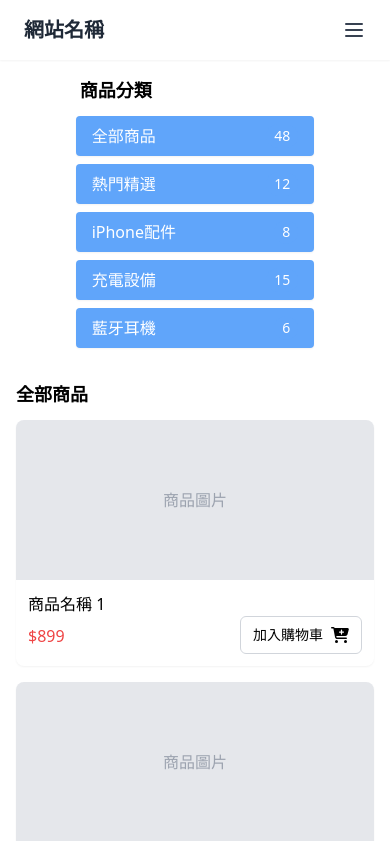
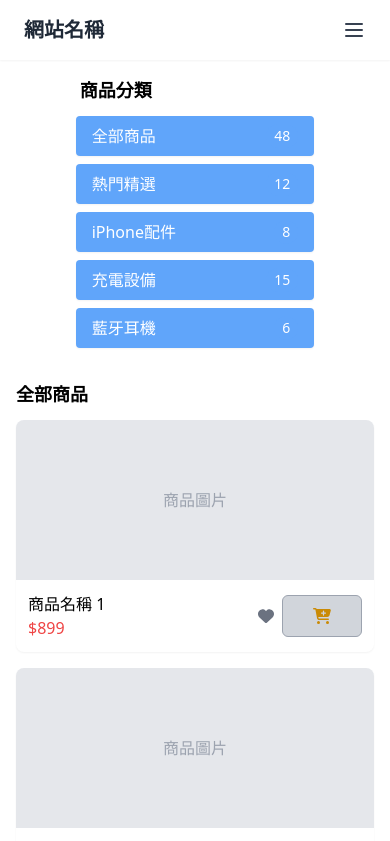
Before and after one commit to weiwei0304/webPage, a Vue app: page /webPage/shop in a window 390 px wide. Shown: the top 841 px of the page. Built offline with nearby package versions, Linux system fonts and the light colour scheme.

Commit message:
改變購物頁面

```diff
--- /dev/null
+++ b/src/components/modal/BaseModal.vue
@@ -0,0 +1,39 @@
+<template>
+  <teleport to="body">
+    <div
+      v-if="modelValue"
+      class="fixed inset-0 bg-black bg-opacity-50 flex items-center justify-center z-50"
+      @click="$emit('update:modelValue', false)"
+    >
+      <div class="bg-white rounded-lg shadow-lg max-w-md w-full mx-4" @click.stop>
+        <!-- 所有內容通過默認 slot 傳入 -->
+        <slot></slot>
+      </div>
+    </div>
+  </teleport>
+</template>
+
+<script>
+export default {
+  name: 'BaseModal',
+
+  props: {
+    modelValue: {
+      type: Boolean,
+      default: false,
+    },
+  },
+
+  emits: ['update:modelValue'],
+
+  watch: {
+    modelValue(newVal) {
+      if (newVal) {
+        document.body.style.overflow = 'hidden'
+      } else {
+        document.body.style.overflow = ''
+      }
+    },
+  },
+}
+</script>
--- a/src/pages/ShopPage.vue
+++ b/src/pages/ShopPage.vue
@@ -38,32 +38,81 @@
           </h2>
           <div class="grid grid-cols-1 sm:grid-cols-2 lg:grid-cols-3 gap-4">
             <!-- 商品卡片 -->
-            <RouterLink
+            <div
               v-for="i in 10"
               :key="i"
-              :to="{ name: 'ProductDetail', params: { id: i } }"
-              class="bg-white rounded-lg shadow-sm overflow-hidden hover:shadow-md transition-shadow cursor-pointer"
+              class="bg-white rounded-lg shadow-sm overflow-hidden hover:shadow-md transition-shadow cursor-pointer relative group"
             >
-              <div class="h-40 bg-gray-200 flex items-center justify-center">
+              <!-- 商品圖片 -->
+              <div
+                @click="goToProductDetail(i)"
+                class="h-40 bg-gray-200 flex items-center justify-center relative"
+              >
                 <span class="text-gray-400">商品圖片</span>
-              </div>
-              <div class="p-3">
-                <h3 class="font-medium">商品名稱 {{ i }}</h3>
-                <div class="flex justify-between">
-                  <p class="text-red-500 mt-2">$899</p>
-                  <div
-                    class="px-3 py-2 rounded-md flex gap-2 items-center border border-gray-300 hover:border-green-500 hover:bg-green-200 duration-300"
+
+                <!-- md 以上顯示的懸停按鈕 -->
+                <div
+                  class="hidden md:flex absolute inset-0 bg-black bg-opacity-20 opacity-0 group-hover:opacity-100 transition-opacity flex-col justify-end items-center gap-4 pb-4"
+                >
+                  <button @click.stop="openModal" title="加入我的最愛">
+                    <font-awesome-icon :icon="faHeart" class="text-gray-200 hover:text-red-500" />
+                  </button>
+
+                  <button
+                    @click.stop="openModal"
+                    class="w-80 rounded-md bg-white p-2 hover:bg-blue-100 transition group/cart-btn"
+                    title="加入購物車"
                   >
-                    <div class="text-sm">加入購物車</div>
-                    <font-awesome-icon :icon="faCartPlus" />
-                  </div>
+                    加入購物車
+                    <font-awesome-icon
+                      :icon="faCartPlus"
+                      class="group-hover/cart-btn:text-blue-400 transition-colors"
+                    />
+                  </button>
                 </div>
               </div>
-            </RouterLink>
+
+              <!-- 產品資訊區塊 - 改為 flex row 在小螢幕 -->
+              <div class="p-3 flex flex-row md:flex-col justify-between items-center">
+                <!-- 產品名稱和價格 -->
+                <div class="flex flex-col items-start md:items-center">
+                  <h3 @click="goToProductDetail(i)" class="font-medium">商品名稱 {{ i }}</h3>
+                  <p class="text-red-500">$899</p>
+                </div>
+
+                <!-- 小螢幕上顯示的按鈕 (在產品名稱價格旁邊) -->
+                <div class="flex md:hidden gap-2">
+                  <button
+                    @click.stop="openModal"
+                    title="加入我的最愛"
+                    class="text-gray-500 hover:text-red-500"
+                  >
+                    <font-awesome-icon :icon="faHeart" />
+                  </button>
+
+                  <button
+                    @click.stop="openModal"
+                    class="rounded-md hover:bg-blue-100 transition group/cart-btn w-20 border border-gray-400 bg-gray-300 p-2"
+                    title="加入購物車"
+                  >
+                    <font-awesome-icon
+                      :icon="faCartPlus"
+                      class="text-yellow-600 transition-colors"
+                    />
+                  </button>
+                </div>
+              </div>
+            </div>
           </div>
         </div>
       </div>
     </div>
+
+    <!-- Modal组件 -->
+    <BaseModal v-model="showModal">
+      <div>這是Modal</div>
+    </BaseModal>
+
     <the-footer></the-footer>
   </div>
 </template>
@@ -71,20 +120,24 @@
 <script>
 import TheHeader from '../components/header/TheHeader.vue'
 import TheFooter from '@/components/footer/TheFooter.vue'
+import BaseModal from '@/components/modal/BaseModal.vue'
 
 import { FontAwesomeIcon } from '@fortawesome/vue-fontawesome'
-import { faCartPlus } from '@fortawesome/free-solid-svg-icons'
+import { faCartPlus, faHeart, faTimes } from '@fortawesome/free-solid-svg-icons'
 
 export default {
   components: {
     TheHeader,
     TheFooter,
     FontAwesomeIcon,
+    BaseModal,
   },
 
   data() {
     return {
       faCartPlus,
+      faHeart,
+      faTimes,
       selectedCategory: null,
       categories: [
         { id: 1, name: '全部商品', count: 48 },
@@ -93,6 +146,7 @@ export default {
         { id: 4, name: '充電設備', count: 15 },
         { id: 5, name: '藍牙耳機', count: 6 },
       ],
+      showModal: false,
     }
   },
 
@@ -107,8 +161,33 @@ export default {
   methods: {
     selectCategory(categoryId) {
       this.selectedCategory = categoryId
-      // 這裡可以加載對應分類的商品
       console.log('選中分類:', categoryId)
+    },
+
+    // 前往商品詳情頁面的方法
+    goToProductDetail(productId) {
+      this.$router.push({ name: 'ProductDetail', params: { id: productId } })
+    },
+
+    openModal() {
+      this.showModal = true
+    },
+    // 加入購物車方法
+    addToCart(productId) {
+      console.log('加入購物車:', productId)
+      // 這裡可以添加加入購物車的邏輯，例如向購物車服務發送請求
+    },
+
+    // 加入我的最愛方法
+    addToFavorite(productId) {
+      console.log('加入我的最愛:', productId)
+      // 這裡可以添加加入我的最愛的邏輯，例如向收藏服務發送請求
+    },
+
+    // 前往購物車頁面
+    goToCart() {
+      this.showCartModal = false
+      this.$router.push({ name: 'ShoppingCart' })
     },
   },
 }
```
